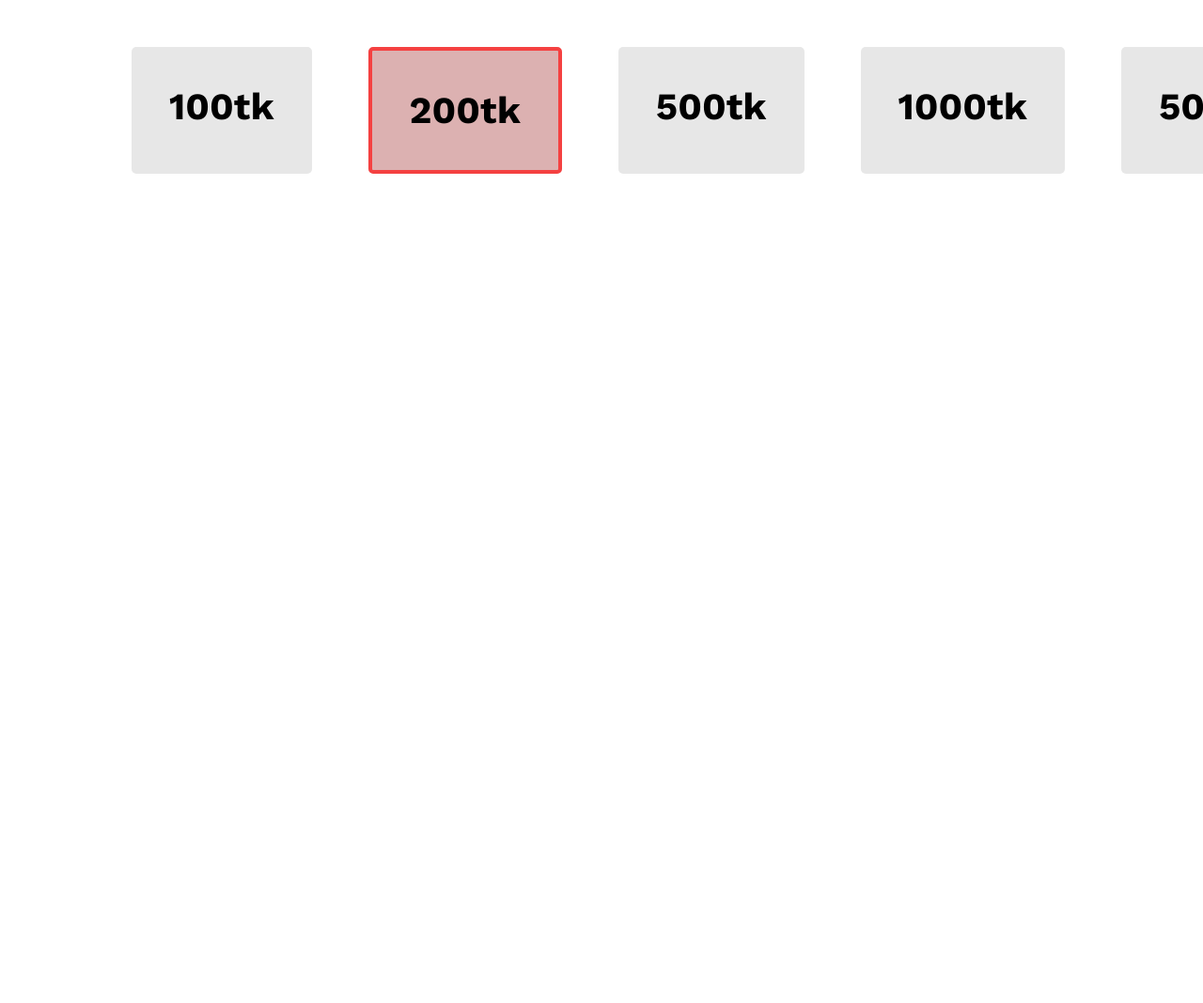
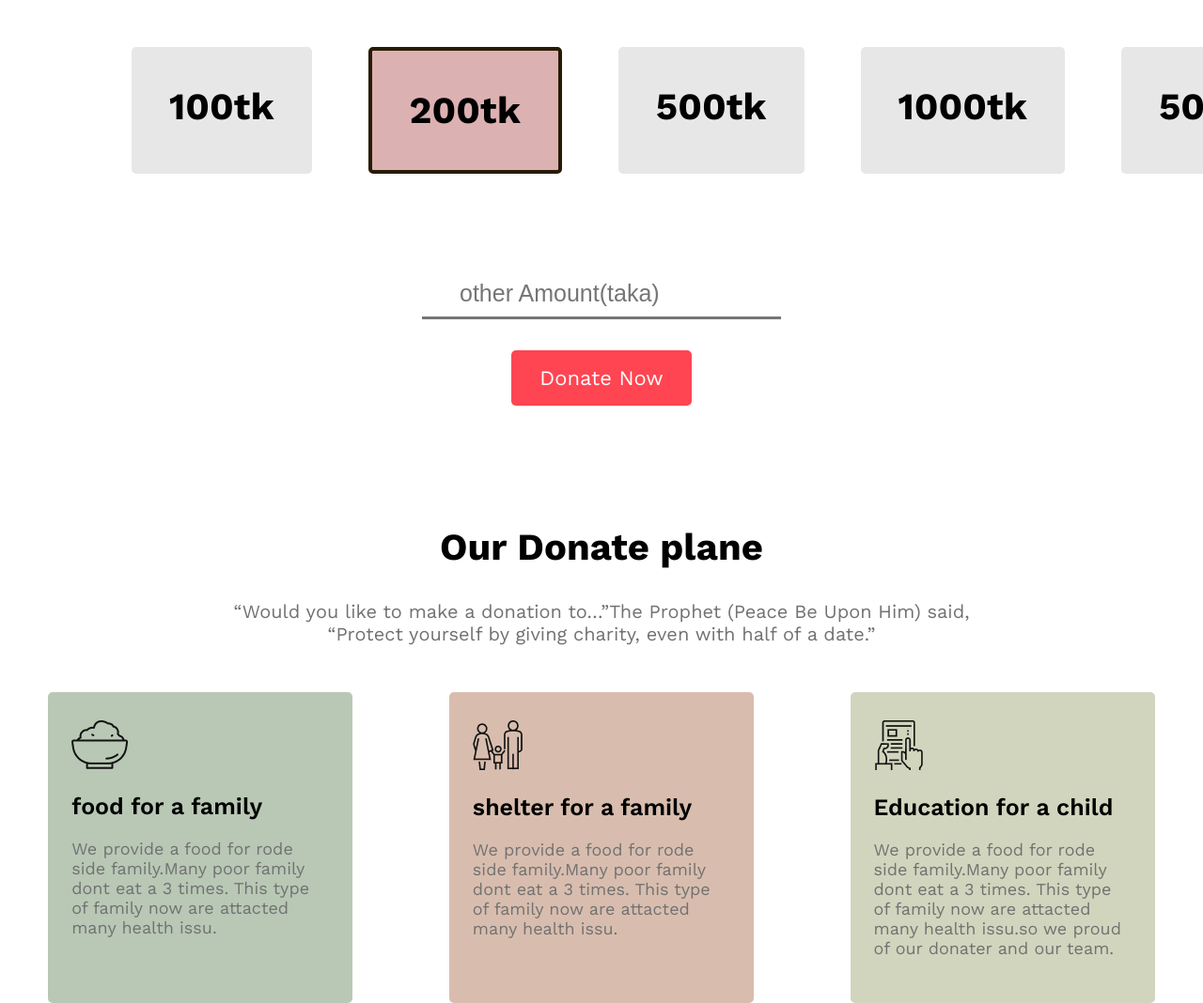
Before and after one commit to Akram-hossain12/assginment-akram, a plain HTML site: page index.html in a window 1280 px wide. Shown: the part 929-1997 px from the top of the page at 94% size. Before the commit the page ends 1227 px from the top, so only its background shows below. Drawn offline with nearby package versions, Linux system fonts and the light colour scheme; a web font is replaced by a local one.

Commit message:
smalltry

```diff
--- a/index.html
+++ b/index.html
@@ -7,6 +7,7 @@
     <link rel="preconnect" href="https://fonts.googleapis.com">
     <link rel="preconnect" href="https://fonts.gstatic.com" crossorigin>
     <link href="https://fonts.googleapis.com/css2?family=Finlandica:ital,wght@0,400;0,500;0,600;0,700;1,400;1,500;1,600&family=Lobster+Two:wght@400;700&family=Shadows+Into+Light&family=Work+Sans:ital,wght@0,100;0,200;0,300;0,400;0,500;0,600;0,700;0,800;1,100;1,200;1,300;1,400;1,500;1,600;1,800&display=swap" rel="stylesheet">
+    <link rel="stylesheet" href="https://cdnjs.cloudflare.com/ajax/libs/font-awesome/6.1.1/css/fontawesome.min.css">
     <title>DonateforDefenseless</title>
     <link rel="stylesheet" href="style.css">
 </head>
@@ -29,6 +30,35 @@
             <h1 class="first">1000tk</h1>
             <h1 class="first">5000tk</h1>
         </div>
+        <div id="input-area">
+            <input type="text" placeholder="other Amount(taka)">
+        </div>
+        <a href="#">Donate Now</a>
+    </section>
+    <section >
+        <div id="donate-plane">
+            <h1>Our Donate plane</h1>
+            <p>“Would you like to make a donation to…”The Prophet (Peace Be Upon Him) said, <br>“Protect yourself by giving charity, even with half of a date.”</p>
+        </div>
+    </section>
+    <section class="donate-for">
+        <div class="for-who" id="green">
+            <img src="./donate-photo/icons/food.png" alt="">
+            <h1>food for a family</h1>
+             <p>We provide a food for rode side family.Many poor family dont eat a 3 times. This type of family now are attacted many health issu. </p>
+        </div>
+
+        <div  class="for-who" id="red">
+            <img src="./donate-photo/icons/shelter.png" alt="">
+            <h1>shelter for a family</h1>
+             <p>We provide a food for rode side family.Many poor family dont eat a 3 times. This type of family now are attacted many health issu. </p>
+        </div>
+
+        <div  class="for-who" id="yellow">
+            <img src="./donate-photo/icons/Frame-1.png" alt="">
+            <h1>Education for a child</h1>
+             <p>We provide a food for rode side family.Many poor family dont eat a 3 times. This type of family now are attacted many health issu.so we proud of our donater and our team. </p>
+        </div>
     </section>
 </body>
 </html>
--- a/style.css
+++ b/style.css
@@ -60,5 +60,62 @@ body{
     padding: 40px;
     border-radius: 5px;
     background-color: #dcb1b1;
-    border: 4px solid rgb(244, 65, 65);
+    border: 4px solid #271b05;
 }
+input{
+    border: none;
+    padding: 40px 20px 10px 40px;
+    margin-top: 40px;
+    font-size: 25px;
+    color: #777575;
+    border-bottom: 3px solid #777575;
+    margin-bottom: 50px;
+}
+.donate-section a{
+   background-color: #ff4552;
+   text-decoration: none;
+   padding: 17px 30px;
+   color: white;
+   font-size: 22px;
+   border-radius: 5px;
+}
+#donate-plane{
+    padding: 30px;
+    text-align: center;
+}
+#donate-plane h1{
+    font-size: 40px;
+    font-weight: 700;
+}
+#donate-plane p{
+    font-size: 20px;
+    color: #717171;
+}
+.donate-for{
+    display: flex;
+}
+.for-who{
+    width: 28%;
+    margin-left: 4%;
+    padding: 30px 25px;
+    margin-right: 4%;
+    border-radius: 5px;
+}
+.for-who h1{
+    font-size: 25px;
+    font-weight: 600;
+}
+.for-who p{
+    font-size: 18px;
+    color: #717171;
+}
+#green{
+    background-color: #b8c8b5;
+
+}
+#red{
+    background-color: #d8bdae;
+}
+#yellow{
+    background-color: #d2d5bd;
+}
```
